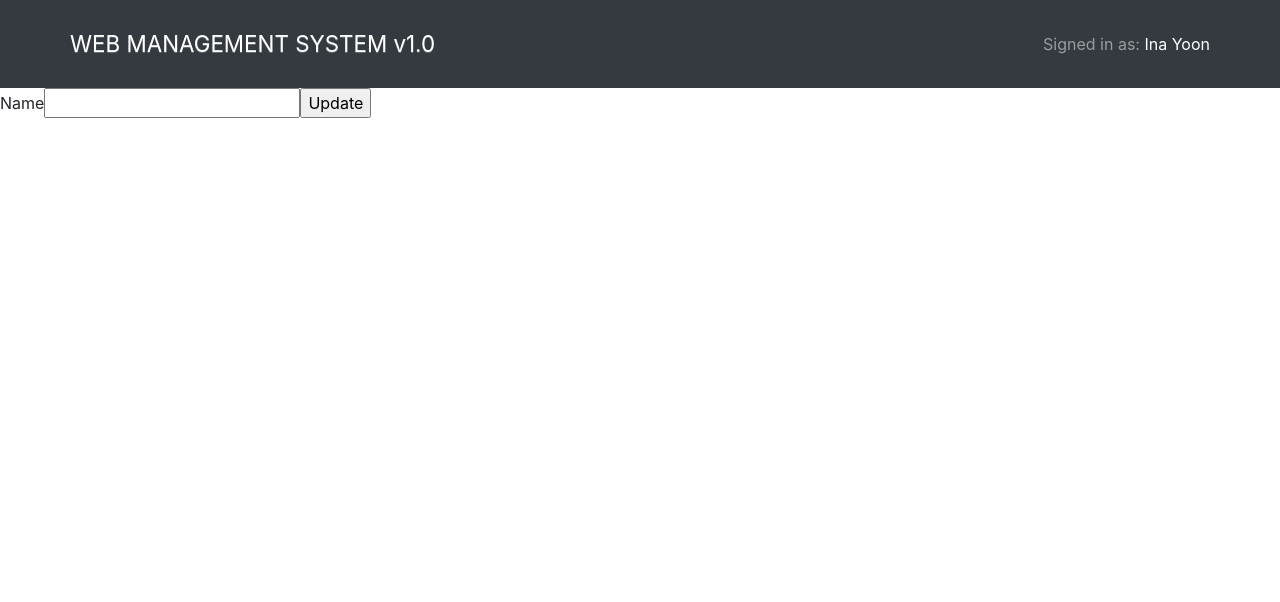
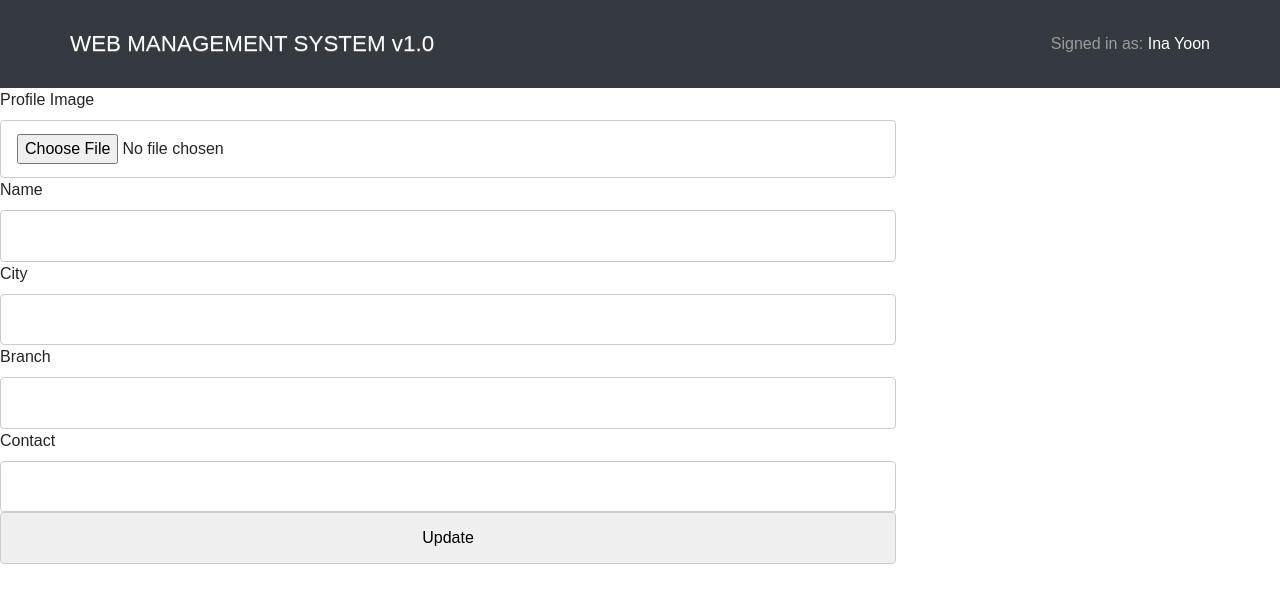
Before and after one commit to inayoon/react_node_management, a React (Create React App) app in the folder client/: page /update/1 in a window 1280 px wide. Shown: the top 602 px of the page. Built offline with nearby package versions, Linux system fonts and the light colour scheme; no server answers.

Commit message:
Update function with image(1)

```diff
--- a/client/src/index.css
+++ b/client/src/index.css
@@ -1,8 +1,9 @@
+root{
+  font-family: 'Nanum Gothic', sans-serif;
+}
 body {
   margin: 0;
-  font-family: -apple-system, BlinkMacSystemFont, 'Segoe UI', 'Roboto', 'Oxygen',
-    'Ubuntu', 'Cantarell', 'Fira Sans', 'Droid Sans', 'Helvetica Neue',
-    sans-serif;
+  font-family: 'Nanum Gothic', sans-serif;
   -webkit-font-smoothing: antialiased;
   -moz-osx-font-smoothing: grayscale;
 }
--- /dev/null
+++ b/client/src/pages/Update/UpdateEmployee.css
@@ -0,0 +1,17 @@
+form{
+  display:flex;
+  flex-direction:column;
+}
+label{
+
+}
+input{
+  width: 70%;
+
+  padding: 0.8rem 1rem;
+  margin: 0;
+  display: inline-block;
+  border: 1px solid #ccc;
+  border-radius: 4px;
+  box-sizing: border-box;
+}
--- a/client/src/pages/Update/UpdateEmployee.jsx
+++ b/client/src/pages/Update/UpdateEmployee.jsx
@@ -1,40 +1,75 @@
 import React, { useState, useEffect } from "react";
+import "./UpdateEmployee.css";
 import axios from "axios";
-import { useLocation, useParams } from "react-router-dom";
+import { useParams } from "react-router-dom";
 
 const initialState = {
-  file: null,
   name: "",
+  profession: "",
   city: "",
+  phone: "",
   branch: "",
-  contact: "",
+  image: null,
   fileName: "",
 };
 
 export default function UpdateEmployee() {
   const [state, setState] = useState(initialState);
-  const location = useLocation();
+
   // const { item } = location.state;
   // const { name } = item;
   const { id } = useParams();
   useEffect(() => {
-    axios.get(`http://localhost:5000/employees/${id}`).then((resp) => {
-      setState({ ...resp.data[0] });
+    axios.get(`http://localhost:5000/employees/${id}`).then((response) => {
+      setState({ ...response.data[0] });
     });
   }, [id]);
 
   const handleSubmit = (e) => {
     e.preventDefault();
+    const formData = new FormData();
+    formData.append("image", state.image);
+    formData.append("name", state.name);
+    formData.append("profession", state.profession);
+    formData.append("city", state.city);
+    formData.append("phone", state.phone);
+    formData.append("branch", state.branch);
+    console.log(formData.toString());
+
+    axios.put(`http://localhost:5000/update/${id}`, formData).then((res) => {
+      console.log(res.data);
+      if (res.data.Status === "Success") {
+        console.log("Succeeded!");
+      } else {
+        console.log("Failed!");
+      }
+    });
   };
   const handleChange = (e) => {
-    const { value } = e.target;
-    setState({ ...state, name: value });
+    const { name, value } = e.target;
+    setState((prev) => ({
+      ...prev,
+      [name]: value,
+    }));
   };
-  console.log(state);
+  const handleFile = (e) => {
+    const file = e.target.files[0];
+    const fileName = e.target.value;
+    setState({ ...state, image: file, fileName });
+  };
 
   return (
     <div>
       <form onSubmit={handleSubmit}>
+        <label htmlFor="image">Profile Image</label>
+        <input
+          type="file"
+          id="image"
+          name="file"
+          file={state.image}
+          value={state.fileName}
+          onChange={handleFile}
+        />
         <label htmlFor="name">Name</label>
         <input
           type="text"
@@ -42,6 +77,27 @@ export default function UpdateEmployee() {
           value={state.name}
           onChange={handleChange}
         />
+        <label htmlFor="city">City</label>
+        <input
+          type="text"
+          id="city"
+          value={state.city}
+          onChange={handleChange}
+        />
+        <label htmlFor="branch">Branch</label>
+        <input
+          type="text"
+          id="branch"
+          value={state.branch}
+          onChange={handleChange}
+        />
+        <label htmlFor="phone">Contact</label>
+        <input
+          type="text"
+          id="phone"
+          value={state.phone}
+          onChange={handleChange}
+        />
         <input type="submit" value={id ? "Update" : "Error"} />
       </form>
     </div>
```
Also changed, not shown: 2 other files (tests, documents, lock files or other folders).
